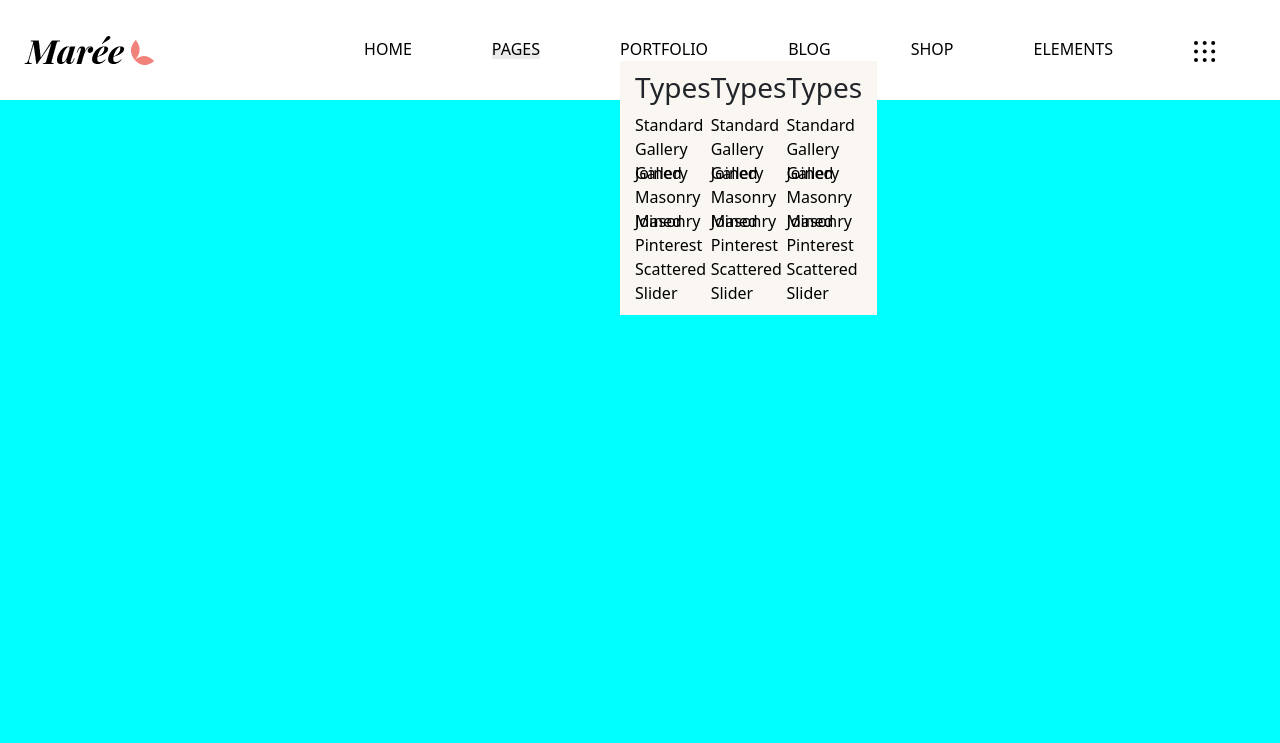
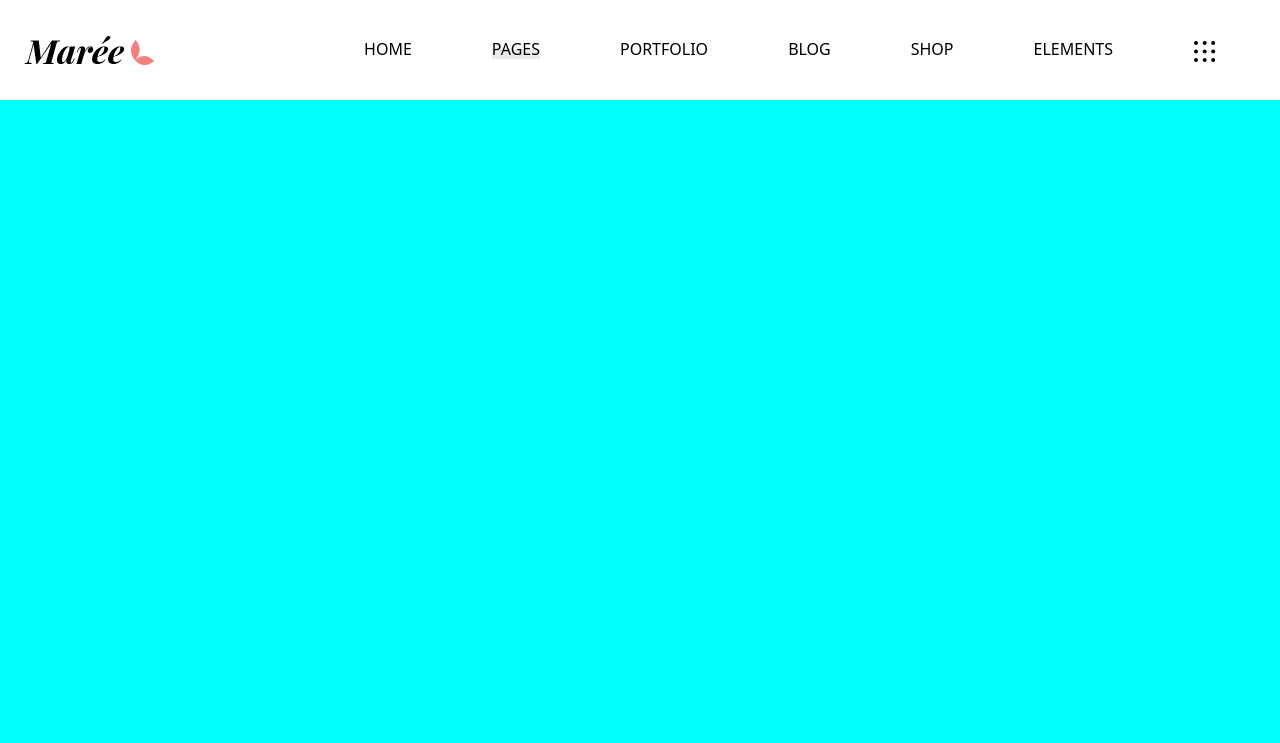
Before and after one commit to Richiisontheway/proj-html-vuejs, a Vue app: page / in a window 1280 px wide. Shown: the top 743 px of the page. Built offline with nearby package versions, Linux system fonts and the light colour scheme.

Commit message:
portfolio arrabbiato

```diff
--- a/src/assets/scss/header.scss
+++ b/src/assets/scss/header.scss
@@ -47,7 +47,7 @@ ul{
     :hover.illustration--pages_hover{
         border-bottom: 10px solid rgba($color: #EBEBEB, $alpha: 1);
     }
-    :hover.portfolio{
+    :hover.illustration--portfolio{
         border-bottom: 10px solid rgba($color: green, $alpha: 0.2);
     }
     :hover.blog{
@@ -61,6 +61,7 @@ ul{
     }
 }
 //Creazione del dropdown
+
 .illustration--dropdown{
     position: relative;
     display: inline-block;
@@ -79,3 +80,17 @@ ul{
         display: block;
     }
 }
+//Creazione dropdown specifico
+
+#portfolio{
+        display: none;
+        position: absolute;
+        background-color: rgba($color: #FAF7F2, $alpha: 1);
+        min-width: 200px;
+        padding: 10px 15px;
+        z-index: 1;
+
+        &:hover #portfolio{
+            display: flex;
+        }
+}
--- a/src/assets/scss/main.scss
+++ b/src/assets/scss/main.scss
@@ -3,3 +3,7 @@
 
 // Import all of Bootstrap's CSS
 @import 'bootstrap/scss/bootstrap';
+
+html{
+    overflow-x: hidden;
+}
--- a/src/components/AppHeader.vue
+++ b/src/components/AppHeader.vue
@@ -55,28 +55,36 @@ export default {
                         <a href="#" class="portfolio">
                             PORTFOLIO
                         </a>
-                        <div class="illustration--dropdown_content d-flex ">
-                            <div>
+                        <div id="portfolio">
+                            <div class="d-inline-block ">
                                 <h3>
                                 {{ this.store.portfolio_nav[0].title }}
                                 </h3>
-                                <a href="#" class="illustration--pages_hover" v-for="(portfolioKey,c) in store.portfolio_nav[0].pages" :key="c">
+                                <a href="#" class="illustration--portfolio" v-for="(portfolioKey,c) in store.portfolio_nav[0].pages" :key="c">
                                     {{ portfolioKey.page }}
                                 </a>
                             </div>
-                            <div>
+                            <div class="d-inline-block">
                                 <h3>
-                                {{ this.store.portfolio_nav[0].title }}
+                                {{ this.store.portfolio_nav[1].title }}
                                 </h3>
-                                <a href="#" class="illustration--pages_hover" v-for="(portfolioKey,c) in store.portfolio_nav[0].pages" :key="c">
+                                <a href="#" class="illustration--pages_hover" v-for="(portfolioKey,d) in store.portfolio_nav[1].pages" :key="d">
                                     {{ portfolioKey.page }}
                                 </a>
                             </div>
-                            <div>
+                            <div class="d-inline-block ">
                                 <h3>
-                                {{ this.store.portfolio_nav[0].title }}
+                                {{ this.store.portfolio_nav[2].title }}
                                 </h3>
-                                <a href="#" class="illustration--pages_hover" v-for="(portfolioKey,c) in store.portfolio_nav[0].pages" :key="c">
+                                <a href="#" class="illustration--pages_hover" v-for="(portfolioKey,e) in store.portfolio_nav[2].pages" :key="e">
+                                    {{ portfolioKey.page }}
+                                </a>
+                            </div>
+                            <div class="d-inline-block ">
+                                <h3>
+                                {{ this.store.portfolio_nav[3].title }}
+                                </h3>
+                                <a href="#" class="illustration--pages_hover" v-for="(portfolioKey,e) in store.portfolio_nav[3].pages" :key="e">
                                     {{ portfolioKey.page }}
                                 </a>
                             </div>
--- a/src/store.js
+++ b/src/store.js
@@ -85,24 +85,70 @@ export const store = reactive({
                 },
             ]
         },{
-            title:'Types',
+            title:'Layout',
             pages:[
                 {
-                    page:'Standard'
+                    page:'Two Columns'
                 },{
-                    page:'Gallery'
+                    page:'Three Columns'
                 },{
-                    page:'Gallery Joined'
+                    page:'Three Columns Wide'
+                },{
+                    page:'Four Columns'
+                },{
+                    page:'Four Columns Wide'
+                },{
+                    page:'Five Columns'
+                },{
+                    page:'Five Columns Wide'
+                },{
+                    page:'Six Columns Wide'
+                },
+            ]
+        },{
+            title:'Hover Tipes',
+            pages:[
+                {
+                    page:'Slide In'
+                },{
+                    page:'Float'
+                },{
+                    page:'Overlay'
+                },{
+                    page:'Zoom'
+                },{
+                    page:'Shader'
+                },{
+                    page:'Clip Image'
+                },{
+                    page:'Singles'
+                },
+            ]
+        },{
+            title:'Singles',
+            pages:[
+                {
+                    page:'Split Screen'
+                },{
+                    page:'Full Width Slider'
+                },{
+                    page:'Wide Slider'
+                },{
+                    page:'Big Slider'
+                },{
+                    page:'Small Slider'
+                },{
+                    page:'Big Image'
+                },{
+                    page:'Big Images'
+                },{
+                    page:'Small Images'
+                },{
+                    page:'Big Gallery'
+                },{
+                    page:'Small Gallery'
                 },{
                     page:'Masonry'
-                },{
-                    page:'Masonry Joined'
-                },{
-                    page:'Pinterest'
-                },{
-                    page:'Scattered'
-                },{
-                    page:'Slider'
                 },
             ]
         },
```
